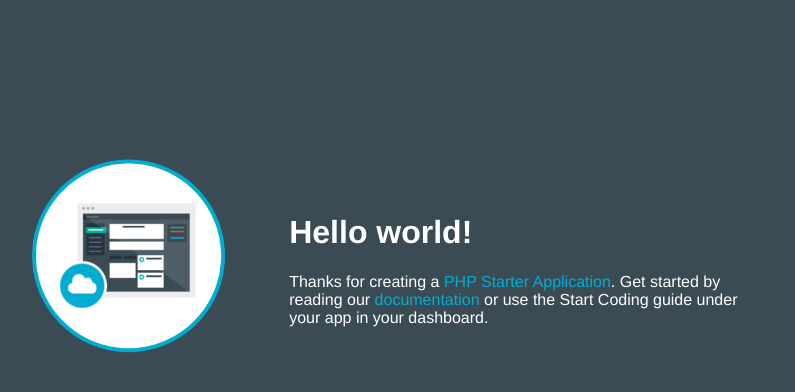
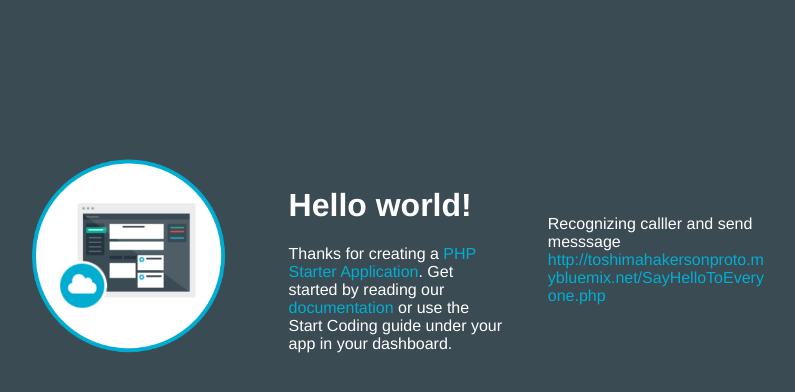
Before and after one commit to 0amber/Twillio_Call_And_Record_PHP, a PHP site: page / in a window 1280 px wide. Shown: the top 392 px of the page, without its empty margins (253-1048 px from the left). Run offline with PHP 8.4, Linux system fonts and the light colour scheme.

Commit message:
index url sayhello bugfix

```diff
--- a/SayHelloToEveryone.php
+++ b/SayHelloToEveryone.php
@@ -18,6 +18,6 @@
     echo "<?xml version=\"1.0\" encoding=\"UTF-8\"?>\n";
 ?>
 <Response>
-    <Say laguage="ja-jp">こんにちは <?php echo $name ?>.</Say>
+    <Say language="ja-jp">こんにちは <?php echo $name ?>.</Say>
     <Play>http://demo.twilio.com/hellomonkey/monkey.mp3</Play>
 </Response>
--- a/index.php
+++ b/index.php
@@ -16,6 +16,9 @@
 				<p class='description'></p> Thanks for creating a <span class="blue">PHP Starter Application</span>. Get started by reading our <a
 				href="https://www.ng.bluemix.net/docs/#starters/php/index.html#php">documentation</a>
 				or use the Start Coding guide under your app in your dashboard.
+				<td>Recognizing calller and send messsage<br>
+				<a>http://toshimahakersonproto.mybluemix.net/SayHelloToEveryone.php</a>
+				</td>
 			</td>
 		</tr>
 	</table>
```
